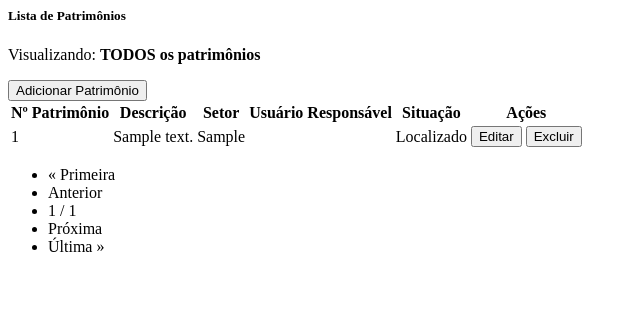
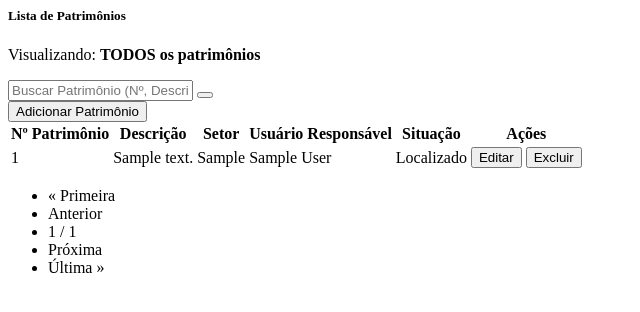
Before and after one commit to GoncalvesFilipe/Inventario, a Django app: page /painel/patrimonios/ in a window 1280 px wide. Shown: the top 312 px of the page, without its empty margins (0-640 px from the left). Run offline with Django 5.2, Linux system fonts and the light colour scheme; a user stored in the database is signed in; tables that the repository leaves empty hold one stand-in row (values such as "Sample post"); some libraries are stand-ins or nearby versions.

Commit message:
I finished.

```diff
--- a/Projeto_Inventario/settings.py
+++ b/Projeto_Inventario/settings.py
@@ -41,10 +41,12 @@
     'users',
     'django_bootstrap5',
     "widget_tweaks",
+    "django_htmx",
 ]
 
 MIDDLEWARE = [
     'django.middleware.security.SecurityMiddleware',
+    'django_htmx.middleware.HtmxMiddleware',
     'django.contrib.sessions.middleware.SessionMiddleware',
     'django.middleware.common.CommonMiddleware',
     'django.middleware.csrf.CsrfViewMiddleware',
--- /dev/null
+++ b/app/templates/app_inventario/partials/tabela_e_paginacao.html
@@ -0,0 +1,140 @@
+{% comment %}
+    Conteúdo unificado para ser o target do HTMX: Tabela + Paginação.
+{% endcomment %}
+
+<div id="tabela-patrimonios">
+  <table class="table table-hover align-middle">
+    <thead class="table-success">
+      <tr>
+        <th>Nº Patrimônio</th>
+        <th>Descrição</th>
+        <th>Setor</th>
+        <th>Usuário Responsável</th>
+        <th>Situação</th>
+        <th>Ações</th>
+      </tr>
+    </thead>
+    <tbody>
+      {% for p in lista_patrimonios %}
+      <tr>
+        <td>{{ p.patrimonio }}</td>
+        <td>{{ p.descricao|truncatechars:50 }}</td>
+        <td>{{ p.setor }}</td>
+
+        <td>{{ p.inventariante.user.get_full_name | default:p.inventariante.user.username }}</td>
+
+        <td>{{ p.get_situacao_display }}</td>
+
+        <td>
+          <div class="d-flex flex-md-row flex-column gap-2">
+            <button
+              class="btn btn-sm btn-outline-primary w-100"
+              hx-get="{% url 'patrimonio_edit' p.pk %}"
+              hx-target="#modal-patrimonio-body"
+              hx-swap="innerHTML"
+              data-bs-toggle="modal"
+              data-bs-target="#modalPatrimonio"
+            >
+              Editar
+            </button>
+
+            <button
+              class="btn btn-sm btn-outline-danger w-100"
+              hx-get="{% url 'confirmar_exclusao_patrimonio' p.pk %}"
+              hx-target="#conteudo-admin"
+              hx-swap="outerHTML"
+            >
+              Excluir
+            </button>
+          </div>
+        </td>
+      </tr>
+      {% empty %}
+      <tr>
+        <td colspan="6" class="text-center text-muted">
+          Nenhum patrimônio encontrado.
+        </td>
+      </tr>
+      {% endfor %}
+    </tbody>
+  </table>
+</div>
+<nav aria-label="Page navigation">
+  <ul class="pagination justify-content-center">
+
+    {% with q_param=search_query|urlencode %}
+
+      {% if lista_patrimonios.has_previous %}
+        <li class="page-item">
+          <a
+            class="page-link"
+            href="#"
+            hx-get="{% url 'patrimonio_list' %}?page=1{% if q_param %}&q={{ q_param }}{% endif %}"
+            hx-target="#conteudo-admin"
+            hx-swap="innerHTML"
+          >&laquo; Primeira</a>
+        </li>
+      {% else %}
+        <li class="page-item disabled">
+          <span class="page-link">&laquo; Primeira</span>
+        </li>
+      {% endif %}
+
+      {% if lista_patrimonios.has_previous %}
+        <li class="page-item">
+          <a
+            class="page-link"
+            href="#"
+            hx-get="{% url 'patrimonio_list' %}?page={{ lista_patrimonios.previous_page_number }}{% if q_param %}&q={{ q_param }}{% endif %}"
+            hx-target="#conteudo-admin"
+            hx-swap="innerHTML"
+          >Anterior</a>
+        </li>
+      {% else %}
+        <li class="page-item disabled">
+          <span class="page-link">Anterior</span>
+        </li>
+      {% endif %}
+
+      <li class="page-item active">
+        <span class="page-link">
+          {{ lista_patrimonios.number }} / {{ lista_patrimonios.paginator.num_pages }}
+        </span>
+      </li>
+
+      {% if lista_patrimonios.has_next %}
+        <li class="page-item">
+          <a
+            class="page-link"
+            href="#"
+            hx-get="{% url 'patrimonio_list' %}?page={{ lista_patrimonios.next_page_number }}{% if q_param %}&q={{ q_param }}{% endif %}"
+            hx-target="#conteudo-admin"
+            hx-swap="innerHTML"
+          >Próxima</a>
+        </li>
+      {% else %}
+        <li class="page-item disabled">
+          <span class="page-link">Próxima</span>
+        </li>
+      {% endif %}
+
+      {% if lista_patrimonios.has_next %}
+        <li class="page-item">
+          <a
+            class="page-link"
+            href="#"
+            hx-get="{% url 'patrimonio_list' %}?page={{ lista_patrimonios.paginator.num_pages }}{% if q_param %}&q={{ q_param }}{% endif %}"
+            hx-target="#conteudo-admin"
+            hx-swap="innerHTML"
+          >Última &raquo;</a>
+        </li>
+      {% else %}
+        <li class="page-item disabled">
+          <span class="page-link">Última &raquo;</span>
+        </li>
+      {% endif %}
+
+    {% endwith %}
+
+  </ul>
+</nav>
--- a/app/templates/app_inventario/patrimonio_list.html
+++ b/app/templates/app_inventario/patrimonio_list.html
@@ -12,6 +12,24 @@
       </p>
   {% endif %}
 
+  <div class="input-group mb-3 mt-3">
+    <input
+      type="text"
+      class="form-control"
+      placeholder="Buscar Patrimônio (Nº, Descrição, Setor, Dependência...)"
+      name="q"
+      hx-get="{% url 'patrimonio_list' %}"
+      hx-target="#conteudo-admin"
+      hx-swap="innerHTML"
+      hx-trigger="keyup changed delay:750ms, search"
+      hx-indicator="#loading-indicator"
+      value="{{ search_query }}"
+    >
+    <button class="btn btn-outline-secondary" type="button" id="button-addon2">
+      <span class="spinner-border spinner-border-sm" role="status" aria-hidden="true" id="loading-indicator" style="display:none;"></span>
+      <i class="bi bi-search"></i>
+    </button>
+  </div>
   <button
     class="btn btn-success btn-sm mt-2"
     hx-get="{% url 'patrimonio_add' %}"
@@ -24,83 +42,6 @@
   </button>
 </div>
 
-<div id="tabela-patrimonios">
-  {% include 'app_inventario/partials/tabela_patrimonios.html' %}
+<div id="conteudo-patrimonios">
+  {% include 'app_inventario/partials/tabela_e_paginacao.html' %}
 </div>
-
-<!-- PAGINAÇÃO -->
-<nav aria-label="Page navigation">
-  <ul class="pagination justify-content-center">
-
-    {% if lista_patrimonios.has_previous %}
-      <li class="page-item">
-        <a
-          class="page-link"
-          href="#"
-          hx-get="{% url 'patrimonio_list' %}?page=1"
-          hx-target="#conteudo-admin"
-          hx-swap="innerHTML"
-        >&laquo; Primeira</a>
-      </li>
-    {% else %}
-      <li class="page-item disabled">
-        <span class="page-link">&laquo; Primeira</span>
-      </li>
-    {% endif %}
-
-    {% if lista_patrimonios.has_previous %}
-      <li class="page-item">
-        <a
-          class="page-link"
-          href="#"
-          hx-get="{% url 'patrimonio_list' %}?page={{ lista_patrimonios.previous_page_number }}"
-          hx-target="#conteudo-admin"
-          hx-swap="innerHTML"
-        >Anterior</a>
-      </li>
-    {% else %}
-      <li class="page-item disabled">
-        <span class="page-link">Anterior</span>
-      </li>
-    {% endif %}
-
-    <li class="page-item active">
-      <span class="page-link">
-        {{ lista_patrimonios.number }} / {{ lista_patrimonios.paginator.num_pages }}
-      </span>
-    </li>
-
-    {% if lista_patrimonios.has_next %}
-      <li class="page-item">
-        <a
-          class="page-link"
-          href="#"
-          hx-get="{% url 'patrimonio_list' %}?page={{ lista_patrimonios.next_page_number }}"
-          hx-target="#conteudo-admin"
-          hx-swap="innerHTML"
-        >Próxima</a>
-      </li>
-    {% else %}
-      <li class="page-item disabled">
-        <span class="page-link">Próxima</span>
-      </li>
-    {% endif %}
-
-    {% if lista_patrimonios.has_next %}
-      <li class="page-item">
-        <a
-          class="page-link"
-          href="#"
-          hx-get="{% url 'patrimonio_list' %}?page={{ lista_patrimonios.paginator.num_pages }}"
-          hx-target="#conteudo-admin"
-          hx-swap="innerHTML"
-        >Última &raquo;</a>
-      </li>
-    {% else %}
-      <li class="page-item disabled">
-        <span class="page-link">Última &raquo;</span>
-      </li>
-    {% endif %}
-
-  </ul>
-</nav>
--- a/app/views_admin.py
+++ b/app/views_admin.py
@@ -3,6 +3,7 @@
 from django.template.loader import render_to_string
 from django.contrib.auth.decorators import login_required
 from django.views.decorators.csrf import csrf_exempt
+from django.db.models import Q
 
 from .forms import PatrimonioForm, InventarianteUserForm
 from .models import Inventariante, Patrimonio
@@ -120,15 +121,48 @@
 # LISTA DE PATRIMÔNIOS
 @login_required
 def patrimonio_list(request):
-    patrimonios = Patrimonio.objects.all().order_by('id')
+    search_query = request.GET.get('q')
+    pagina_numero = request.GET.get('page', 1)
+
+    if request.user.is_superuser:
+        patrimonios = Patrimonio.objects.all()
+    else:
+        inventariante = get_object_or_404(Inventariante, user=request.user)
+        patrimonios = Patrimonio.objects.filter(inventariante=inventariante)
+
+    # 3. Aplicar o filtro de busca
+    if search_query:
+        # CORREÇÃO: Usando os campos reais do modelo Patrimonio:
+        patrimonios = patrimonios.filter(
+            Q(patrimonio__icontains=search_query) |      # <<< NOVO: Usa o campo 'patrimonio' (o número)
+            Q(descricao__icontains=search_query) |       # <<< OK
+            Q(setor__icontains=search_query) |           # <<< NOVO: Usa o campo 'setor'
+            Q(dependencia__icontains=search_query)       # <<< NOVO: Usa 'dependencia' no lugar de 'localizacao'
+        )
+
+    patrimonios = patrimonios.order_by('id')
+
     paginator = Paginator(patrimonios, 4)
-    pagina = request.GET.get('page', 1)
-    lista = paginator.get_page(pagina)
 
+    try:
+        lista_patrimonios = paginator.page(pagina_numero)
+    except PageNotAnInteger:
+        lista_patrimonios = paginator.page(1)
+    except EmptyPage:
+        lista_patrimonios = paginator.page(paginator.num_pages)
+
+    context = {
+        "pagina": "patrimonio",
+        "lista_patrimonios": lista_patrimonios,
+        "search_query": search_query or "",
+    }
+
+    # REMOVEMOS O 'if request.htmx:'
+    # A view SEMPRE retorna o template principal (patrimonio_list.html)
     return render(
         request,
         "app_inventario/patrimonio_list.html",
-        {"pagina": "patrimonio", "lista_patrimonios": lista}
+        context
     )
 
 
```
